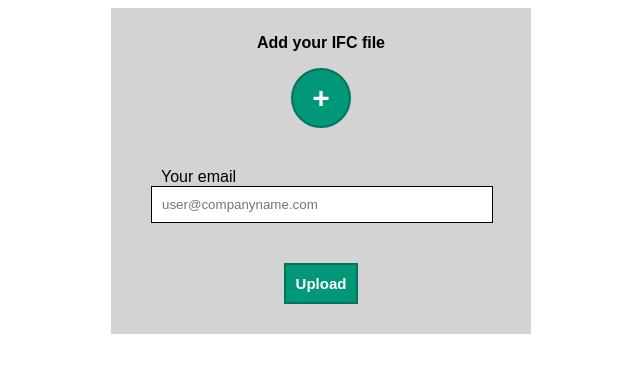
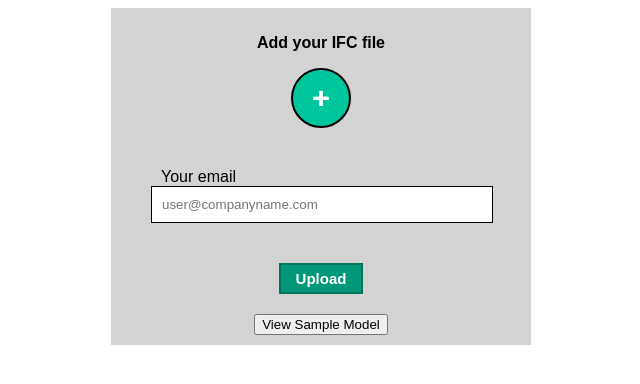
Before and after one commit to Team60-Launchpad/fileconverterFE, a React (Create React App) app: page / in a window 1280 px wide. In both pictures the pointer is over the button 640 px from the left and 98 px from the top of the page. Shown: the top 384 px of the page, without its empty margins (319-959 px from the left). Built offline with nearby package versions, Linux system fonts and the light colour scheme.

Commit message:
demo link

```diff
--- a/src/App.css
+++ b/src/App.css
@@ -37,6 +37,16 @@
   cursor: pointer;
 }
 
+#fileUploadButton:hover {
+  transition: 0.3s;
+  border: 2px solid black;
+        filter: brightness(130%);
+        -webkit-filter: brightness(130%);
+        -moz-filter: brightness(130%);
+        -o-filter: brightness(130%);
+        -ms-filter: brightness(130%);
+}
+
 /* #file-upload__label {
   max-width: 250px;
   font-size: 0.95em;
@@ -69,6 +79,16 @@
   width: 20px;
   grid-area: bin;
 }
+.bin:hover {
+  position:relative;
+  width: 25px;
+  transition: 0.3s;
+  opacity: 50%;
+  height:auto;
+  display:block;
+  z-index:999;
+}
+
 #fileName {
   grid-area: fileName;
   text-align: left;
@@ -114,9 +134,18 @@
   border: 2px solid #00745d;
   color: #ffffff;
   font-size: 15px;
-  padding: 10px;
-  /* width: 60px;
-   height: 60px; */
+  padding: 5px;
+  padding-left: 15px;
+  padding-right: 15px;
   font-weight: bold;
   cursor: pointer;
 }
+#button:hover {
+  transition: 0.3s;
+  border: 2px solid black;
+        filter: brightness(130%);
+        -webkit-filter: brightness(130%);
+        -moz-filter: brightness(130%);
+        -o-filter: brightness(130%);
+        -ms-filter: brightness(130%);
+}
--- a/src/App.js
+++ b/src/App.js
@@ -1,6 +1,7 @@
 import React, { Component } from 'react';
 import './App.css';
 import Button from './components/Button';
+import DemoButton from './components/DemoButton';
 import Email from './components/Email';
 import FileSelect from './components/fileSelect';
 
@@ -15,6 +16,7 @@ class App extends Component {
         < FileSelect />
         < Email updateInputs={this.updateInputs}/>
         < Button />
+        < DemoButton />
       </div>
     );
   }
--- a/src/components/Button.js
+++ b/src/components/Button.js
@@ -4,7 +4,7 @@ export default class Button extends Component {
 	render() {
 		return (
 			<div className='Button'>
-           <button id='button'>Upload</button>
+				<button id='button' onClick={() => alert('This feature is currently under development. In the meantime, please try our demo by clicking on the "View Sample Model" button below')}>Upload</button>
 			</div>
 		);
 	}
--- /dev/null
+++ b/src/components/DemoButton.js
@@ -0,0 +1,18 @@
+import React, {Component} from 'react';
+
+export default class DemoButton extends Component {
+	render() {
+		return (
+			<div className='demobutton'>
+        <button
+          id='demoButton'
+          type="button"
+          onClick={(e) => {
+            e.preventDefault();
+            window.location.href='https://revu-design.github.io/';
+            }}
+        >View Sample Model</button>
+			</div>
+		);
+	}
+}
```
